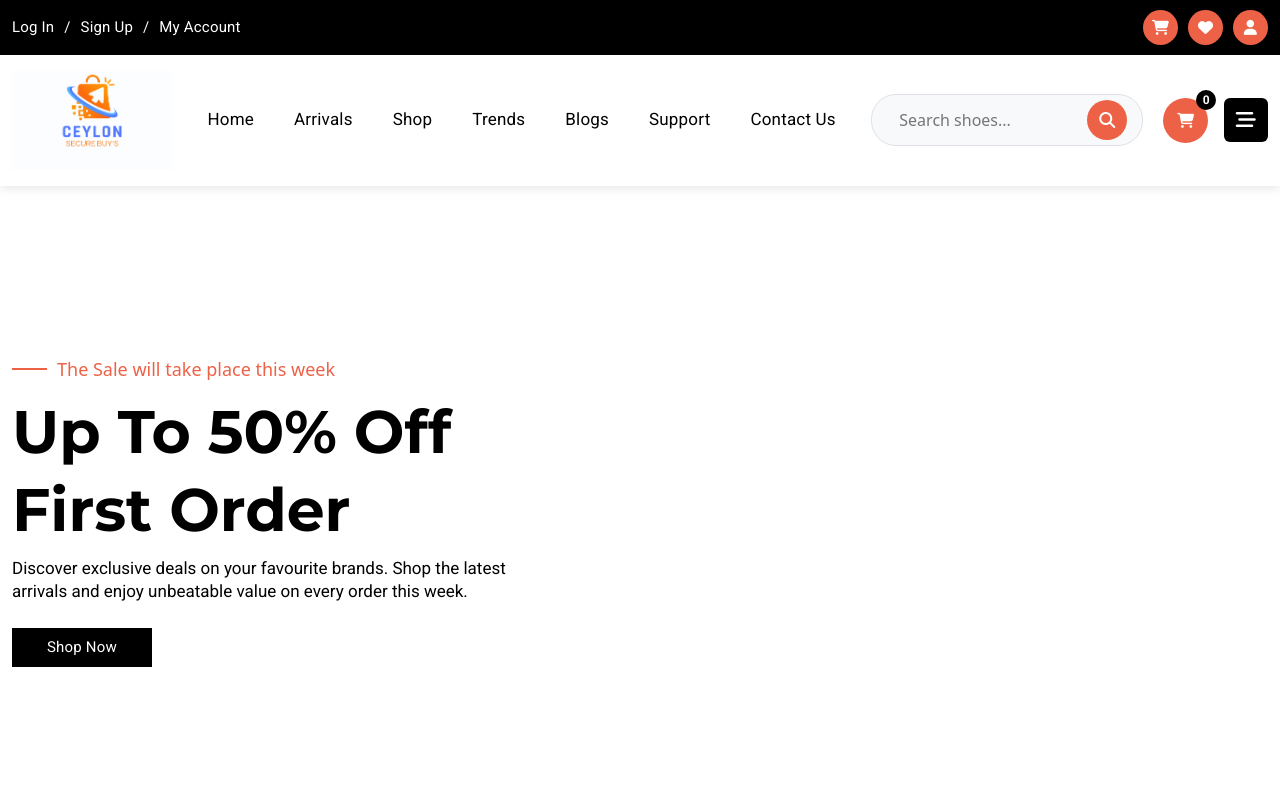
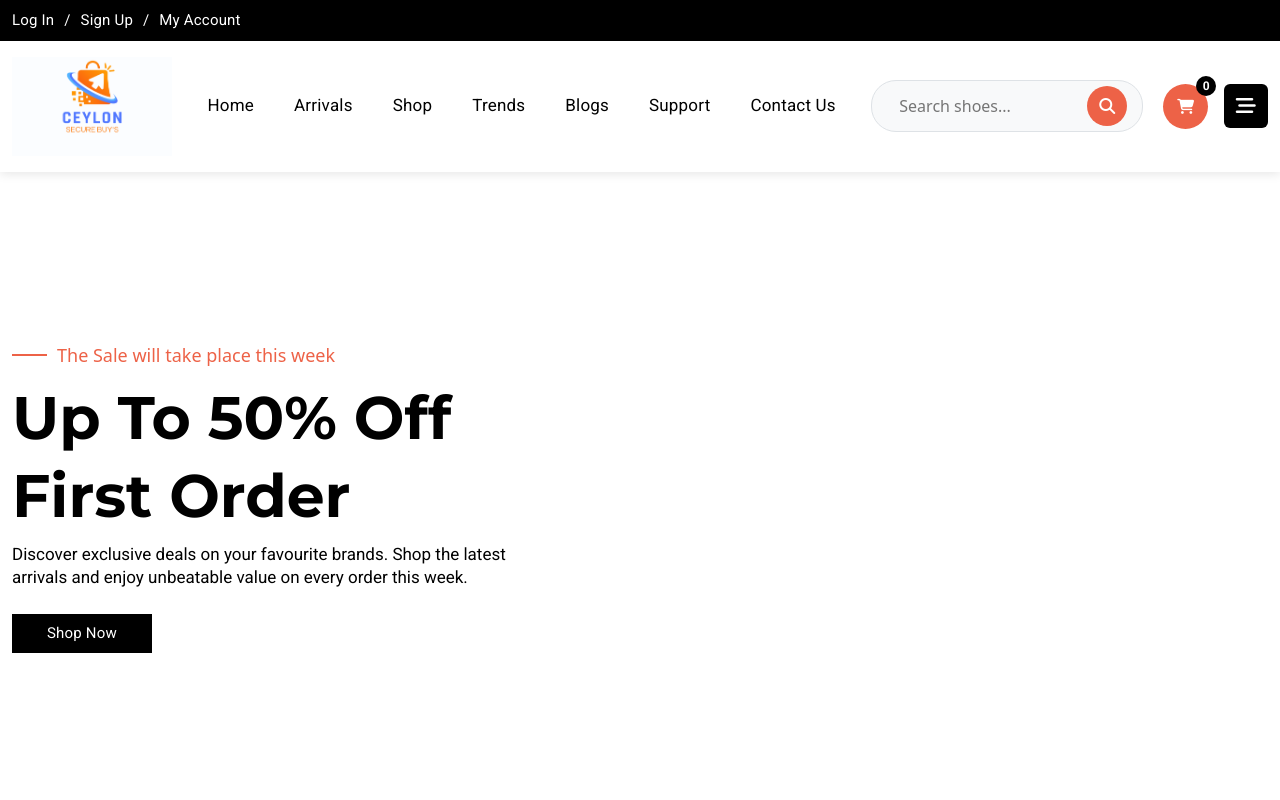
Before and after one commit to it21302862/ESIS_Assignment2_Website, a plain HTML site: page index.html in a window 1280 px wide. Shown: the top 800 px of the page. Drawn offline with nearby package versions, Linux system fonts and the light colour scheme.

```diff
--- a/index.html
+++ b/index.html
@@ -29,11 +29,7 @@
                     <p><a href="">My Account</a></p>
                 </div>
                 <div class="top-social">
-                    <ul>
-                        <li><a href=""><i class="fa-solid fa-cart-shopping"></i></a></li>
-                        <li><a href=""><i class="fa-solid fa-heart"></i></a></li>
-                        <li><a href=""><i class="fa-solid fa-user"></i></a></li>
-                    </ul>
+
                 </div>
             </div>
         </div>
```
